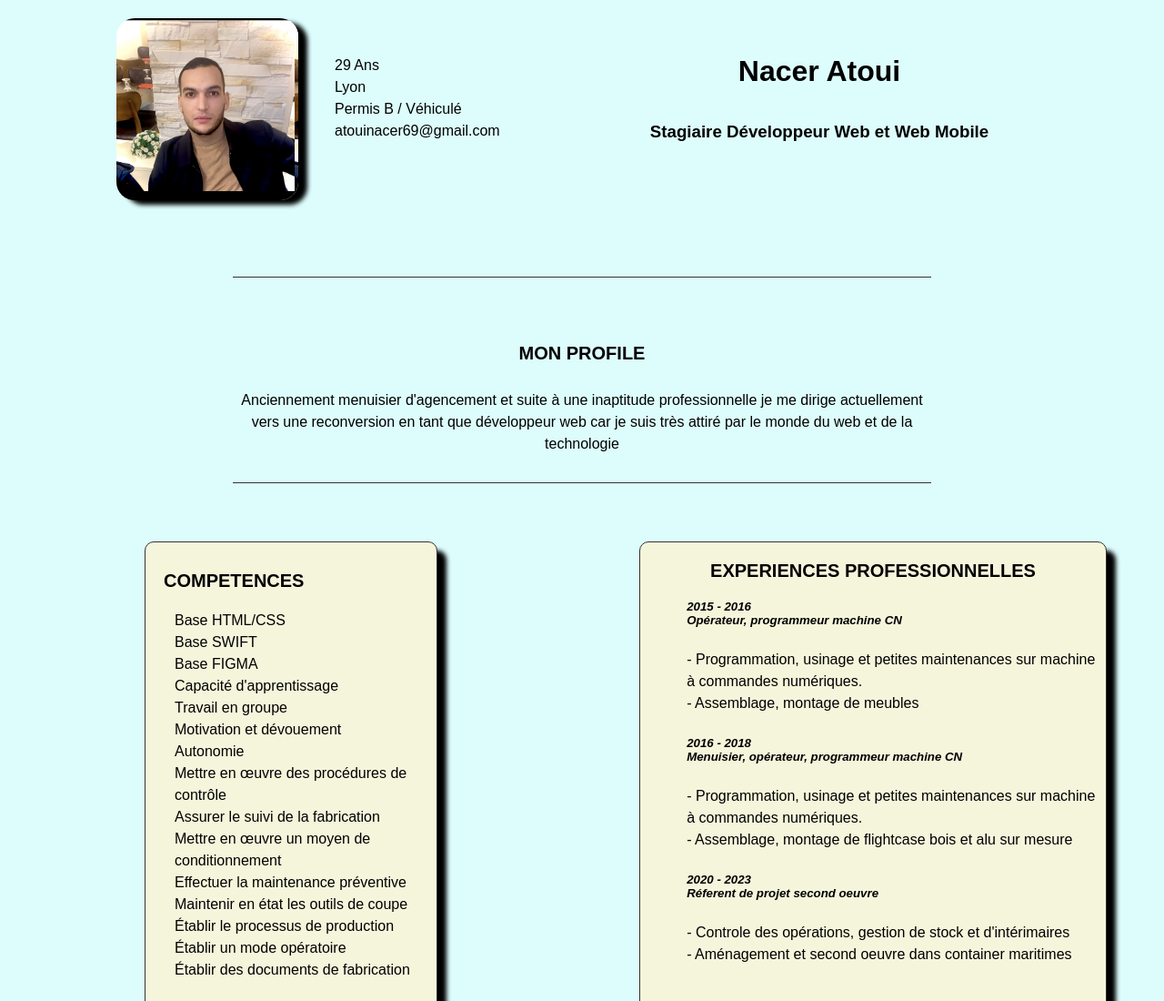
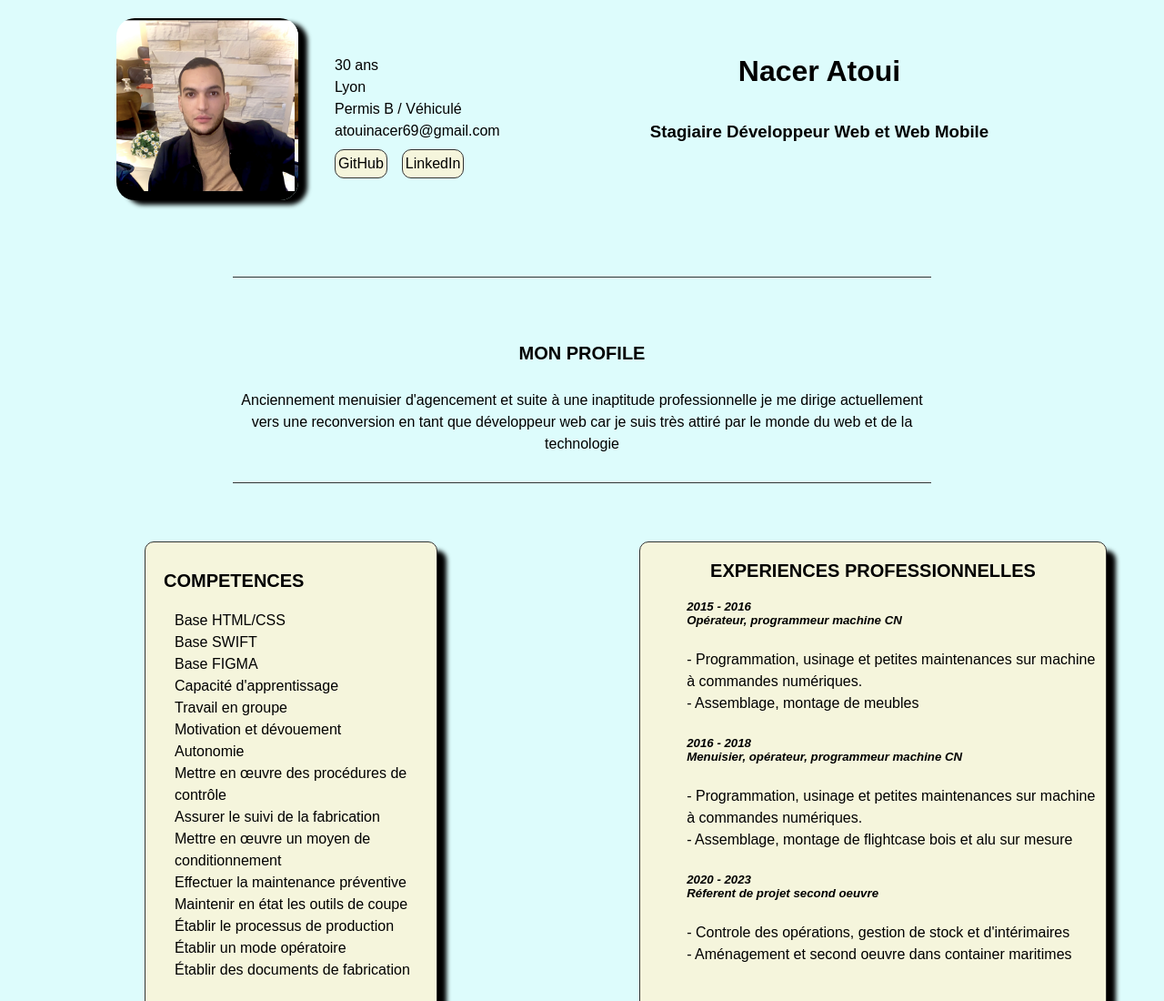
Before and after one commit to Nacer-atoui/mon-cv, a plain HTML site: page index.html in a window 1280 px wide. Shown: the top 1100 px of the page at 91% size. Drawn offline with Linux system fonts and the light colour scheme.

Commit message:
ajout lien github et linkedin

```diff
--- a/cv-nacer-atoui-css.css
+++ b/cv-nacer-atoui-css.css
@@ -32,7 +32,32 @@ body {
 .info {
     padding: 40px;
     font-size: 16px;
+    line-height: 1.5em;
 
+}
+
+#git, #linked{
+    color: black;
+    background-color: beige;
+    border-radius: 10px;
+    text-decoration: none;
+    border: solid 1px #333;
+}
+.link-reseau{
+    display: flex;
+    gap: .5rem;
+    margin-top: .5rem;
+}
+#git{
+    padding: 3px;
+}
+#linked{
+    padding: 3px;
+}
+#git:hover, #linked:hover{
+    cursor: pointer;
+    color: white;
+    background-color: #333;
 }
 
 .name {
--- a/index.html
+++ b/index.html
@@ -19,14 +19,18 @@
             <img alt="" src="photo-nacer.png">
             </div> -->
             </div>
-            <div class="info">
-                <p>
-                    29 Ans <br />
-                    Lyon <br />
-                    Permis B / Véhiculé <br />
-                    atouinacer69@gmail.com
-                </p>
-            </div>
+            <ul class="info">
+
+                    <li>30 ans</li>
+                    <li>Lyon </li>
+                    <li>Permis B / Véhiculé</li>
+                    <li>atouinacer69@gmail.com</li>
+                <div class="link-reseau">
+
+                    <a id="git" href="https://github.com/Nacer-atoui">GitHub</a><br/>
+                    <a id="linked" href="www.linkedin.com/in/nacer-atoui-98a866341">LinkedIn</a>
+                </div>
+            </ul>
         </div>
 
         <div class="name">
```
